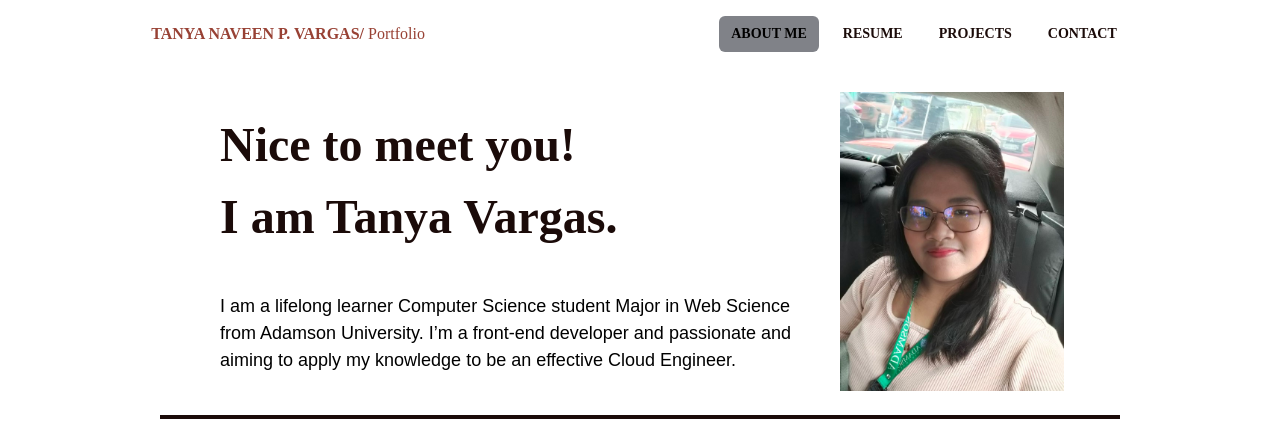
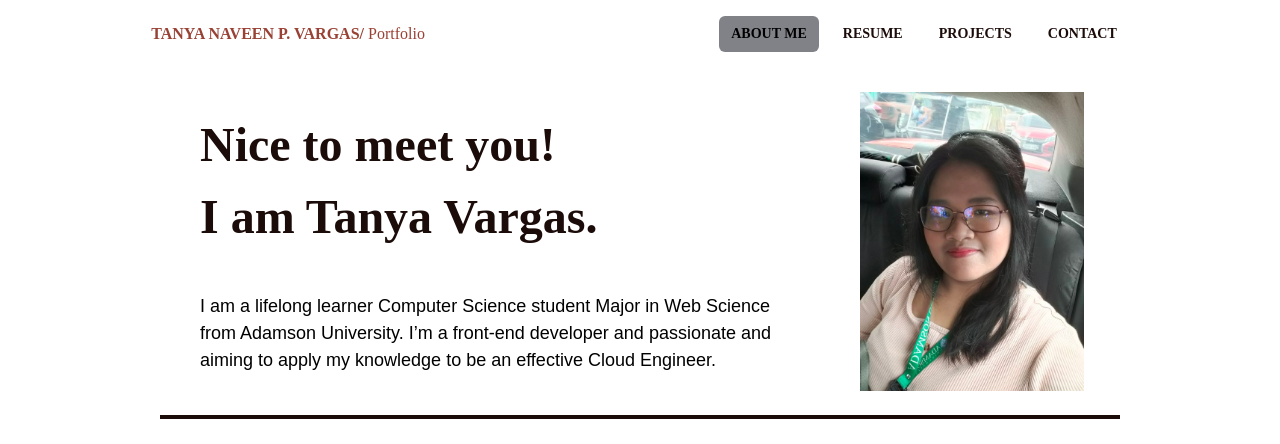
Before and after one commit to aya-y-aya/Portfolio, a website: page src/index.html in a window 1280 px wide. Shown: the top 444 px of the page. Drawn offline with Linux system fonts and the light colour scheme.

Commit message:
added a gap in introduction section

```diff
--- a/src/index.html
+++ b/src/index.html
@@ -45,7 +45,7 @@
 
     <!-- Introduction Section-->
     <section class="flex flex-col items-center">
-        <div class="flex p-4 flex-col md:flex-row w-full max-h-max justify-center items-center">
+        <div class="flex p-4 flex-col md:flex-row w-full max-h-max justify-center items-center gap-2 md:gap-10">
             <div class="w-full md:w-1/2 space-y-4">
                 <div class="p-1 lg:p-3">
                     <h1 class="font-bold font-libre-baskerville text-[28px] md:text-[38px] lg:text-[48px] text-rosy-copper-950">Nice to meet you!</h1>
```
Also changed, not shown: src/styles.css.
